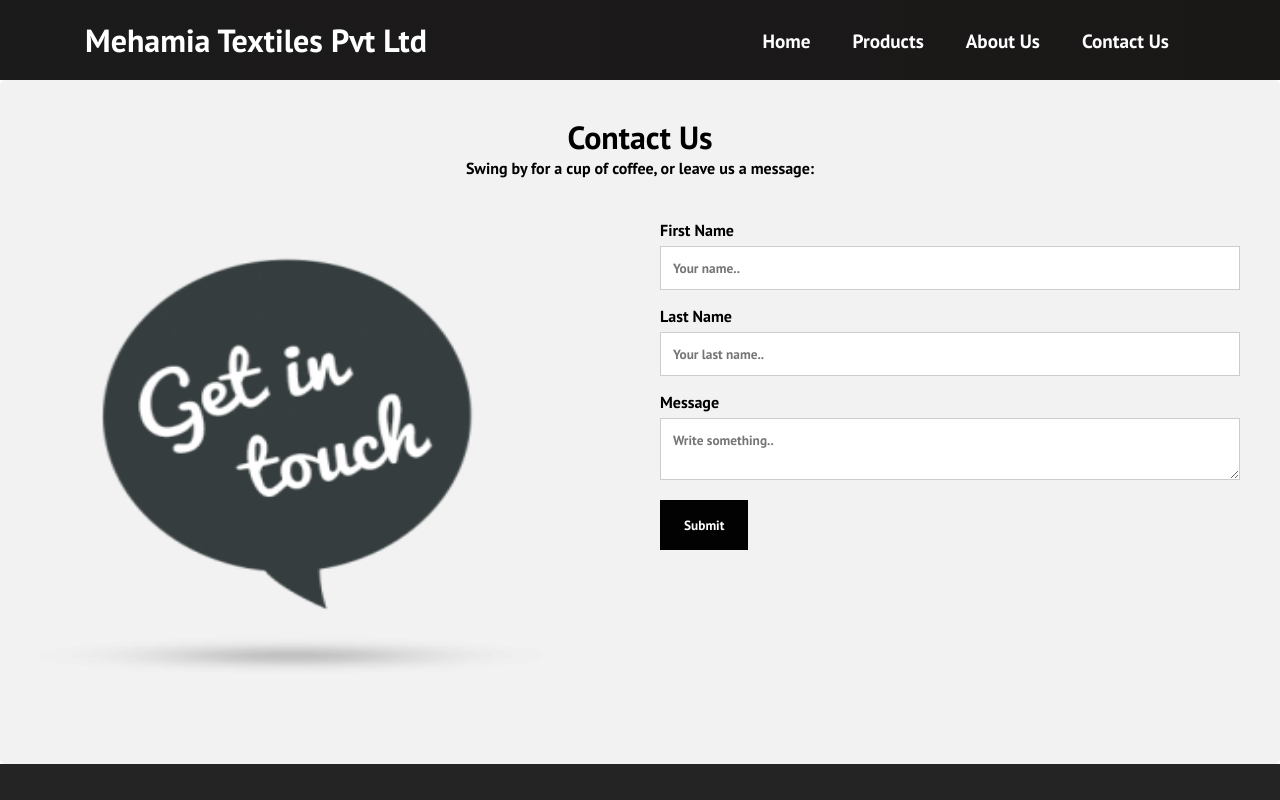
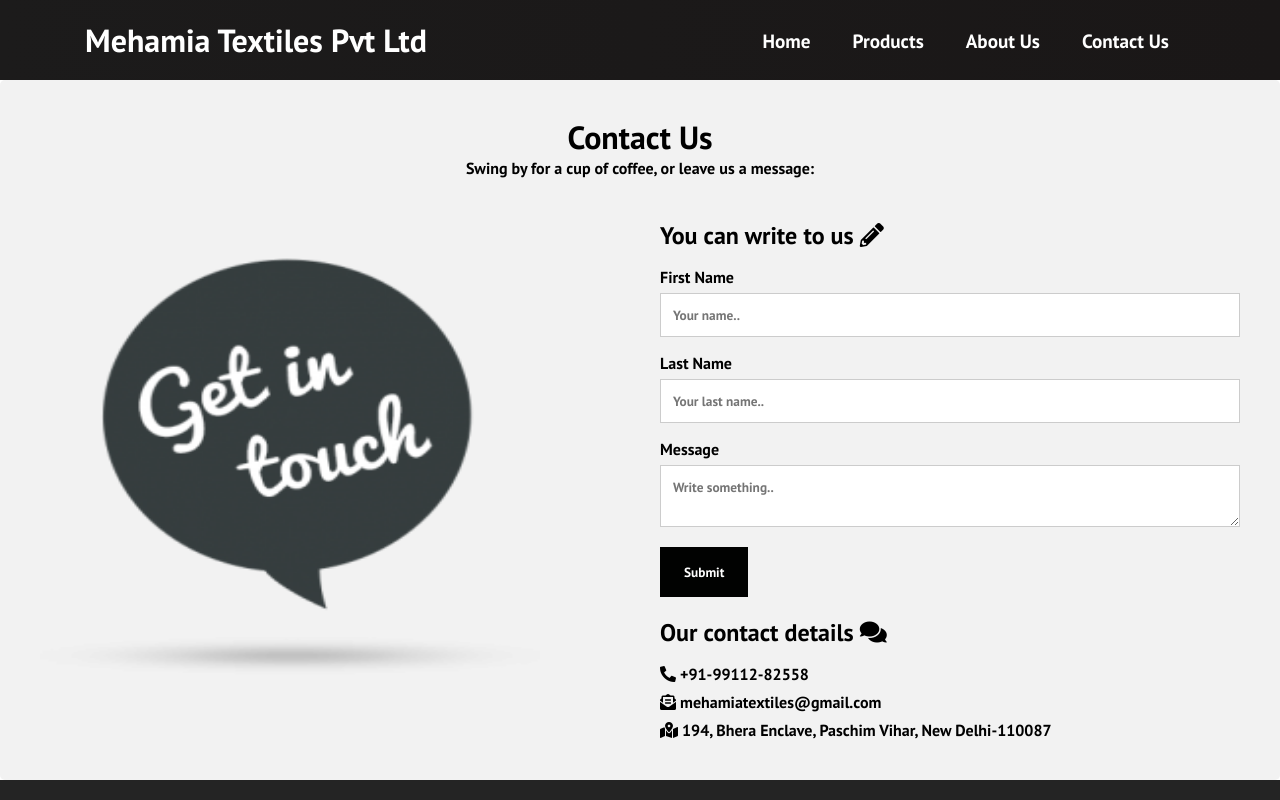
Before and after one commit to tushard702/react-catalog-app, a React (Create React App) app: page /contact-us in a window 1280 px wide. Shown: the top 800 px of the page. Built offline with nearby package versions, Linux system fonts and the light colour scheme.

Commit message:
update contact-us page

```diff
--- a/src/components/pages/ContactUs.css
+++ b/src/components/pages/ContactUs.css
@@ -52,10 +52,31 @@
       padding: 16px;
   }
 
+  .contact {
+    margin-top: 16px;
+    size: 24px;
+  }
+
+  .contact-heading {
+    margin-bottom: 16px;
+  }
+
+  .contact-item {
+    margin-top: 8px;
+  }
+
+  hr {
+    margin-top: 8px;
+    border: 1px solid;
+  }
+
   /* Responsive layout - when the screen is less than 600px wide, make the two columns stack on top of each other instead of next to each other */
   @media screen and (max-width: 600px) {
     .column, input[type=submit] {
       width: 100%;
       margin-top: 0;
     }
+    img {
+      max-height: 280px;
+    }
   }
--- a/src/components/pages/ContactUs.js
+++ b/src/components/pages/ContactUs.js
@@ -13,6 +13,7 @@
           <img alt='get in touch' src="/images/contact-us.png" />
         </div>
         <div className="column">
+          <h2 className='contact-heading'>You can write to us <i class="fas fa-pencil-alt"></i></h2>
           <form action="mailto:someone@example.com" method="post">
             <label htmlFor="fname">First Name</label>
             <input type="text" id="fname" name="firstname" placeholder="Your name.." />
@@ -22,6 +23,13 @@
             <textarea id="subject" name="subject" placeholder="Write something.."></textarea>
             <input type="submit" value="Submit" />
           </form>
+          <br />
+          <h2 className='contact-heading'>Our contact details <i class="fas fa-comments"></i></h2>
+          <div className="contact">
+            <p className='contact-item'><i class="fas fa-phone-alt" /> +91-99112-82558</p>
+            <p className='contact-item'><i class="fas fa-envelope-open-text" /> mehamiatextiles@gmail.com</p>
+            <p className='contact-item'><i class="fas fa-map-marked-alt" /> 194, Bhera Enclave, Paschim Vihar, New Delhi-110087</p>
+          </div>
         </div>
       </div>
     </div>
```
